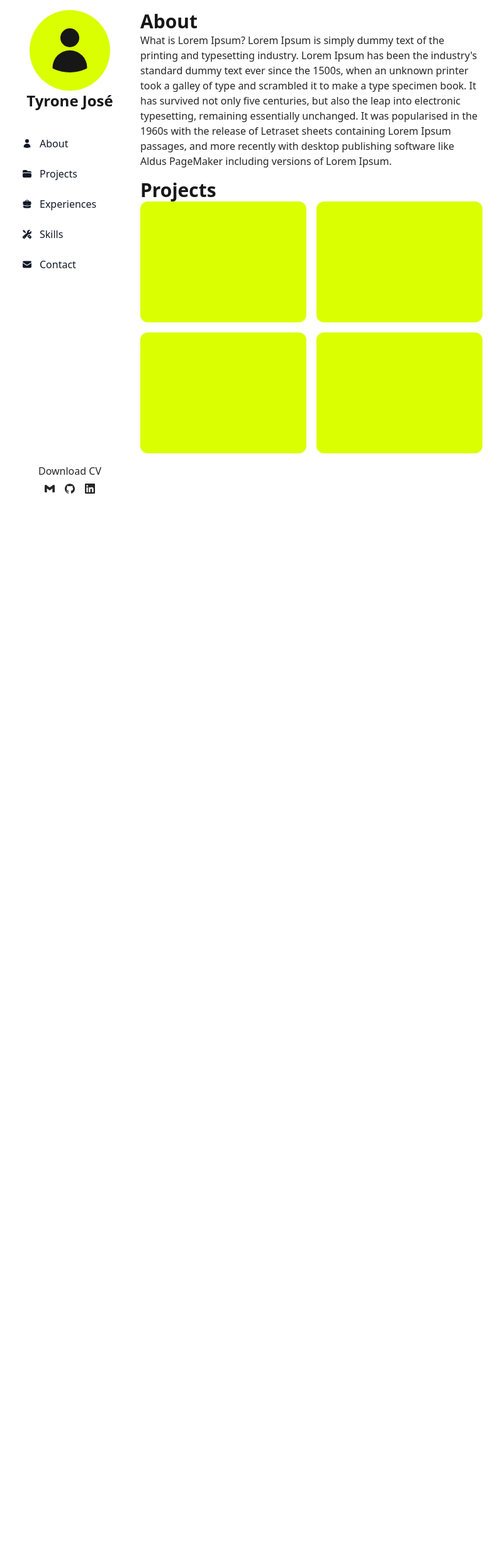
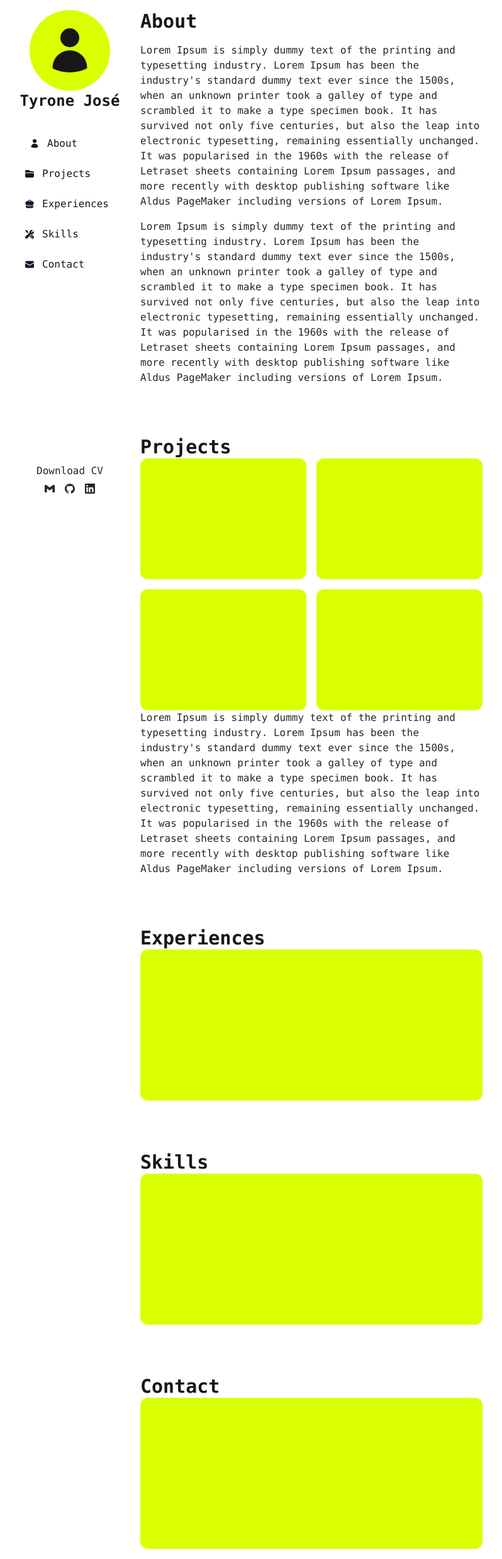
Before and after one commit to tyronejosee/project_portfolio, a Django app: page / in a window 1280 px wide. Shown: the whole page at 63% size, without its empty margins (241-1039 px from the left). Before the commit the page ends 784 px from the top, so only its background shows below. Run offline with Django 5.2, Linux system fonts and the light colour scheme.

Commit message:
Update index and sidebar interface.

```diff
--- a/apps/home/urls.py
+++ b/apps/home/urls.py
@@ -4,6 +4,8 @@ from django.urls import path
 
 from apps.home.views import IndexTemplateView
 
+app_name = 'home'
+
 urlpatterns = [
-    path("", IndexTemplateView.as_view(), name="index_view"),
+    path("", IndexTemplateView.as_view(), name="index"),
 ]
--- a/apps/home/views.py
+++ b/apps/home/views.py
@@ -5,4 +5,4 @@ from django.views.generic import TemplateView
 
 class IndexTemplateView(TemplateView):
     """View for rendering the site index."""
-    template_name = 'home/index_view.html'
+    template_name = 'home/index.html'
--- a/static/css/output.css
+++ b/static/css/output.css
@@ -596,6 +596,7 @@ video {
 }
 
 .styles {
+  font-family: ui-monospace, SFMono-Regular, Menlo, Monaco, Consolas, "Liberation Mono", "Courier New", monospace;
   font-size: 0.875rem;
   line-height: 1.25rem;
   font-weight: 400;
@@ -668,7 +669,7 @@ video {
 .headline {
   font-size: 1.5rem;
   line-height: 2rem;
-  font-weight: 700;
+  font-weight: 900;
   --tw-text-opacity: 1;
   color: rgb(23 23 23 / var(--tw-text-opacity));
 }
@@ -950,6 +928,12 @@ video {
   --tw-space-y-reverse: 0;
   margin-top: calc(0.5rem * calc(1 - var(--tw-space-y-reverse)));
   margin-bottom: calc(0.5rem * var(--tw-space-y-reverse));
+}
+
+.space-y-20 > :not([hidden]) ~ :not([hidden]) {
+  --tw-space-y-reverse: 0;
+  margin-top: calc(5rem * calc(1 - var(--tw-space-y-reverse)));
+  margin-bottom: calc(5rem * var(--tw-space-y-reverse));
 }
 
 .space-y-4 > :not([hidden]) ~ :not([hidden]) {
@@ -997,14 +976,14 @@ video {
   padding: 1rem;
 }
 
-.px-3 {
-  padding-left: 0.75rem;
-  padding-right: 0.75rem;
+.px-4 {
+  padding-left: 1rem;
+  padding-right: 1rem;
 }
 
-.py-4 {
-  padding-top: 1rem;
-  padding-bottom: 1rem;
+.py-2 {
+  padding-top: 0.5rem;
+  padding-bottom: 0.5rem;
 }
 
 .text-sm {
--- /dev/null
+++ b/templates/home/index.html
@@ -0,0 +1,44 @@
+{% extends 'layouts/base.html' %}
+
+{% block title %}Main app{% endblock %}
+
+{% block content %}
+
+<!-- ABOUT -->
+<section class="space-y-4">
+  <h2 class="headline" id="about">About</h2>
+  <p>Lorem Ipsum is simply dummy text of the printing and typesetting industry. Lorem Ipsum has been the industry's standard dummy text ever since the 1500s, when an unknown printer took a galley of type and scrambled it to make a type specimen book. It has survived not only five centuries, but also the leap into electronic typesetting, remaining essentially unchanged. It was popularised in the 1960s with the release of Letraset sheets containing Lorem Ipsum passages, and more recently with desktop publishing software like Aldus PageMaker including versions of Lorem Ipsum.</p>
+  <p>Lorem Ipsum is simply dummy text of the printing and typesetting industry. Lorem Ipsum has been the industry's standard dummy text ever since the 1500s, when an unknown printer took a galley of type and scrambled it to make a type specimen book. It has survived not only five centuries, but also the leap into electronic typesetting, remaining essentially unchanged. It was popularised in the 1960s with the release of Letraset sheets containing Lorem Ipsum passages, and more recently with desktop publishing software like Aldus PageMaker including versions of Lorem Ipsum.</p>
+</section>
+
+<!-- PROJECTS -->
+<section >
+  <h2 class="headline" id="projects">Projects</h2>
+  <div class="grid grid-cols-2 gap-4">
+    <div class="w-full h-48 bg-primary cs-rounded"></div>
+    <div class="w-full h-48 bg-primary cs-rounded"></div>
+    <div class="w-full h-48 bg-primary cs-rounded"></div>
+    <div class="w-full h-48 bg-primary cs-rounded"></div>
+  </div>
+  <p>Lorem Ipsum is simply dummy text of the printing and typesetting industry. Lorem Ipsum has been the industry's standard dummy text ever since the 1500s, when an unknown printer took a galley of type and scrambled it to make a type specimen book. It has survived not only five centuries, but also the leap into electronic typesetting, remaining essentially unchanged. It was popularised in the 1960s with the release of Letraset sheets containing Lorem Ipsum passages, and more recently with desktop publishing software like Aldus PageMaker including versions of Lorem Ipsum.</p>
+</section>
+
+<!-- EXPERIENCES -->
+<section>
+  <h2 class="headline" id="experiences">Experiences</h2>
+  <div class="w-full h-60 bg-primary cs-rounded"></div>
+</section>
+
+<!-- SKILLS -->
+<section>
+  <h2 class="headline" id="skills">Skills</h2>
+  <div class="w-full h-60 bg-primary cs-rounded"></div>
+</section>
+
+<!-- CONTACT -->
+<section>
+  <h2 class="headline" id="contact">Contact</h2>
+  <div class="w-full h-60 bg-primary cs-rounded"></div>
+</section>
+
+{% endblock %}
--- a/templates/home/index_view.html
+++ /dev/null
@@ -1,38 +0,0 @@
-{% extends 'layouts/base.html' %}
-
-{% block title %}Main app{% endblock %}
-
-{% block content %}
-
-
-<!-- ABOUT -->
-<section>
-  <h2 class="headline">About</h2>
-  <p>
-  What is Lorem Ipsum?
-  Lorem Ipsum is simply dummy text of the printing and typesetting industry. Lorem Ipsum has been the industry's standard dummy text ever since the 1500s, when an unknown printer took a galley of type and scrambled it to make a type specimen book. It has survived not only five centuries, but also the leap into electronic typesetting, remaining essentially unchanged. It was popularised in the 1960s with the release of Letraset sheets containing Lorem Ipsum passages, and more recently with desktop publishing software like Aldus PageMaker including versions of Lorem Ipsum.
-  </p>
-</section>
-
-<!-- PROJECTS -->
-<section >
-  <h2 class="headline">Projects</h2>
-  <div class="grid grid-cols-2 gap-4">
-    <div class="w-full h-48 bg-primary cs-rounded"></div>
-    <div class="w-full h-48 bg-primary cs-rounded"></div>
-    <div class="w-full h-48 bg-primary cs-rounded"></div>
-    <div class="w-full h-48 bg-primary cs-rounded"></div>
-  </div>
-
-</section>
-
-<!-- EXPERIENCES -->
-<section></section>
-
-<!-- SKILLS -->
-<section></section>
-
-<!-- CONTACT -->
-<section></section>
-
-{% endblock %}
--- a/templates/includes/sidebar.html
+++ b/templates/includes/sidebar.html
@@ -17,10 +17,10 @@
       <h1 class="subheadline">Tyrone José</h1>
     </div>
   </div>
-  <nav class="px-3 py-4 overflow-y-auto space-y-2">
+  <nav class="p-4 overflow-y-auto space-y-2">
     <ul class="space-y-2 bold">
       <li>
-        <a href="" class="flex items-center p-2 text-gray-900 cs-rounded dark:text-white hover:bg-gray-100 dark:hover:bg-gray-700 group">
+        <a href="{% url 'home:index' %}#about" class="flex items-center px-4 py-2 text-gray-900 cs-rounded dark:text-white hover:bg-gray-100 dark:hover:bg-gray-700 group">
           <svg xmlns="http://www.w3.org/2000/svg" viewBox="0 0 24 24" fill="currentColor" class="icon-sm">
             <path fill-rule="evenodd" d="M7.5 6a4.5 4.5 0 1 1 9 0 4.5 4.5 0 0 1-9 0ZM3.751 20.105a8.25 8.25 0 0 1 16.498 0 .75.75 0 0 1-.437.695A18.683 18.683 0 0 1 12 22.5c-2.786 0-5.433-.608-7.812-1.7a.75.75 0 0 1-.437-.695Z" clip-rule="evenodd" />
           </svg>
@@ -28,7 +28,7 @@
         </a>
       </li>
       <li>
-        <a href="" class="flex items-center p-2 text-gray-900 cs-rounded dark:text-white hover:bg-gray-100 dark:hover:bg-gray-700 group">
+        <a href="{% url 'home:index' %}#projects" class="flex items-center p-2 text-gray-900 cs-rounded dark:text-white hover:bg-gray-100 dark:hover:bg-gray-700 group">
           <svg xmlns="http://www.w3.org/2000/svg" viewBox="0 0 24 24" fill="currentColor" class="icon-sm">
             <path d="M19.5 21a3 3 0 0 0 3-3v-4.5a3 3 0 0 0-3-3h-15a3 3 0 0 0-3 3V18a3 3 0 0 0 3 3h15ZM1.5 10.146V6a3 3 0 0 1 3-3h5.379a2.25 2.25 0 0 1 1.59.659l2.122 2.121c.14.141.331.22.53.22H19.5a3 3 0 0 1 3 3v1.146A4.483 4.483 0 0 0 19.5 9h-15a4.483 4.483 0 0 0-3 1.146Z" />
           </svg>
@@ -36,7 +36,7 @@
         </a>
       </li>
       <li>
-        <a href="" class="flex items-center p-2 text-gray-900 cs-rounded dark:text-white hover:bg-gray-100 dark:hover:bg-gray-700 group">
+        <a href="{% url 'home:index' %}#experiences" class="flex items-center p-2 text-gray-900 cs-rounded dark:text-white hover:bg-gray-100 dark:hover:bg-gray-700 group">
           <svg xmlns="http://www.w3.org/2000/svg" viewBox="0 0 24 24" fill="currentColor" class="icon-sm">
             <path fill-rule="evenodd" d="M7.5 5.25a3 3 0 0 1 3-3h3a3 3 0 0 1 3 3v.205c.933.085 1.857.197 2.774.334 1.454.218 2.476 1.483 2.476 2.917v3.033c0 1.211-.734 2.352-1.936 2.752A24.726 24.726 0 0 1 12 15.75c-2.73 0-5.357-.442-7.814-1.259-1.202-.4-1.936-1.541-1.936-2.752V8.706c0-1.434 1.022-2.7 2.476-2.917A48.814 48.814 0 0 1 7.5 5.455V5.25Zm7.5 0v.09a49.488 49.488 0 0 0-6 0v-.09a1.5 1.5 0 0 1 1.5-1.5h3a1.5 1.5 0 0 1 1.5 1.5Zm-3 8.25a.75.75 0 1 0 0-1.5.75.75 0 0 0 0 1.5Z" clip-rule="evenodd" />
             <path d="M3 18.4v-2.796a4.3 4.3 0 0 0 .713.31A26.226 26.226 0 0 0 12 17.25c2.892 0 5.68-.468 8.287-1.335.252-.084.49-.189.713-.311V18.4c0 1.452-1.047 2.728-2.523 2.923-2.12.282-4.282.427-6.477.427a49.19 49.19 0 0 1-6.477-.427C4.047 21.128 3 19.852 3 18.4Z" />
@@ -45,7 +45,7 @@
         </a>
       </li>
       <li>
-        <a href="" class="flex items-center p-2 text-gray-900 cs-rounded dark:text-white hover:bg-gray-100 dark:hover:bg-gray-700 group">
+        <a href="{% url 'home:index' %}#skills" class="flex items-center p-2 text-gray-900 cs-rounded dark:text-white hover:bg-gray-100 dark:hover:bg-gray-700 group">
           <svg xmlns="http://www.w3.org/2000/svg" viewBox="0 0 24 24" fill="currentColor" class="icon-sm">
             <path fill-rule="evenodd" d="M12 6.75a5.25 5.25 0 0 1 6.775-5.025.75.75 0 0 1 .313 1.248l-3.32 3.319c.063.475.276.934.641 1.299.365.365.824.578 1.3.64l3.318-3.319a.75.75 0 0 1 1.248.313 5.25 5.25 0 0 1-5.472 6.756c-1.018-.086-1.87.1-2.309.634L7.344 21.3A3.298 3.298 0 1 1 2.7 16.657l8.684-7.151c.533-.44.72-1.291.634-2.309A5.342 5.342 0 0 1 12 6.75ZM4.117 19.125a.75.75 0 0 1 .75-.75h.008a.75.75 0 0 1 .75.75v.008a.75.75 0 0 1-.75.75h-.008a.75.75 0 0 1-.75-.75v-.008Z" clip-rule="evenodd" />
             <path d="m10.076 8.64-2.201-2.2V4.874a.75.75 0 0 0-.364-.643l-3.75-2.25a.75.75 0 0 0-.916.113l-.75.75a.75.75 0 0 0-.113.916l2.25 3.75a.75.75 0 0 0 .643.364h1.564l2.062 2.062 1.575-1.297Z" />
@@ -55,7 +55,7 @@
         </a>
       </li>
       <li>
-        <a href="" class="flex items-center p-2 text-gray-900 cs-rounded dark:text-white hover:bg-gray-100 dark:hover:bg-gray-700 group">
+        <a href="{% url 'home:index' %}#contact" class="flex items-center p-2 text-gray-900 cs-rounded dark:text-white hover:bg-gray-100 dark:hover:bg-gray-700 group">
           <svg xmlns="http://www.w3.org/2000/svg" viewBox="0 0 24 24" fill="currentColor" class="icon-sm">
             <path d="M1.5 8.67v8.58a3 3 0 0 0 3 3h15a3 3 0 0 0 3-3V8.67l-8.928 5.493a3 3 0 0 1-3.144 0L1.5 8.67Z" />
             <path d="M22.5 6.908V6.75a3 3 0 0 0-3-3h-15a3 3 0 0 0-3 3v.158l9.714 5.978a1.5 1.5 0 0 0 1.572 0L22.5 6.908Z" />
--- a/templates/layouts/base.html
+++ b/templates/layouts/base.html
@@ -13,7 +13,7 @@
   {% include 'includes/sidebar.html' %}
 
   <!-- MAIN CONTENT -->
-  <main class="sm:ml-48 space-y-4 p-4">
+  <main class="sm:ml-48 space-y-20 p-4">
     {% block content %}{% endblock content %}
   </main>
 
```
Also changed, not shown: other parts of static/css/output.css (+11 -35 lines), static/css/input.css (+6 -2 lines).
